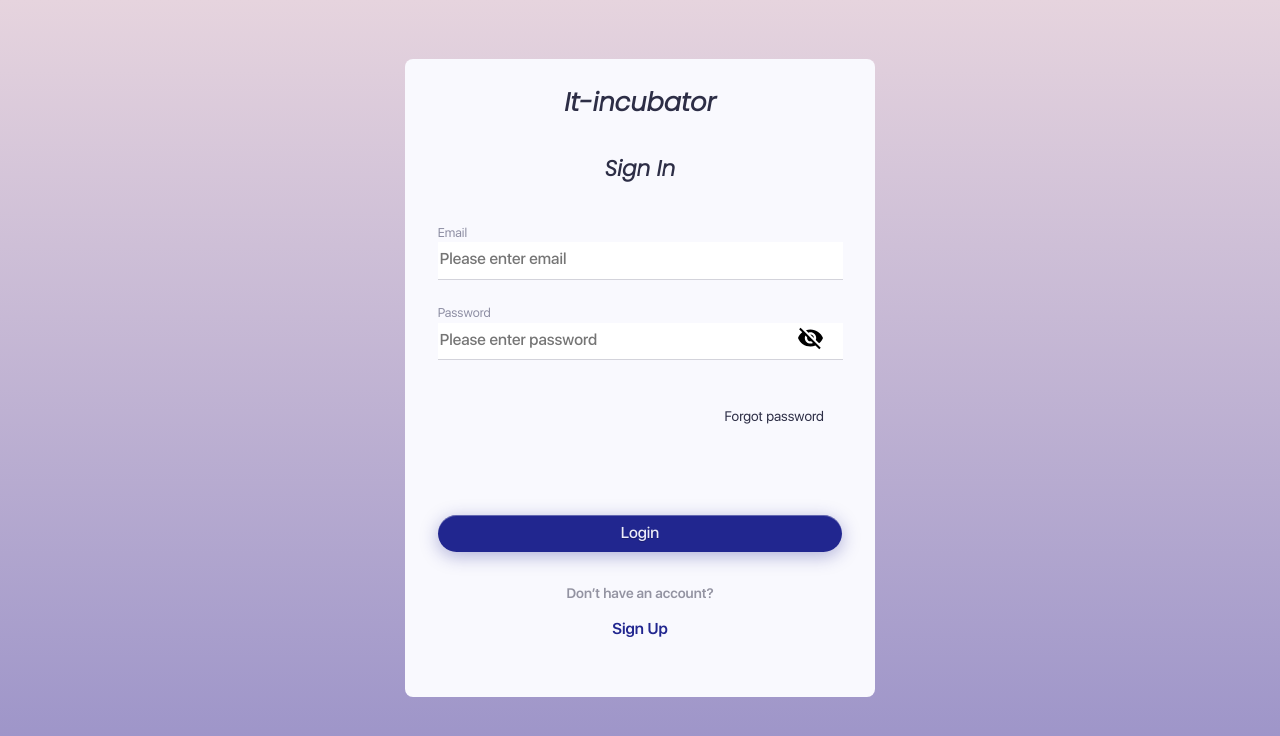
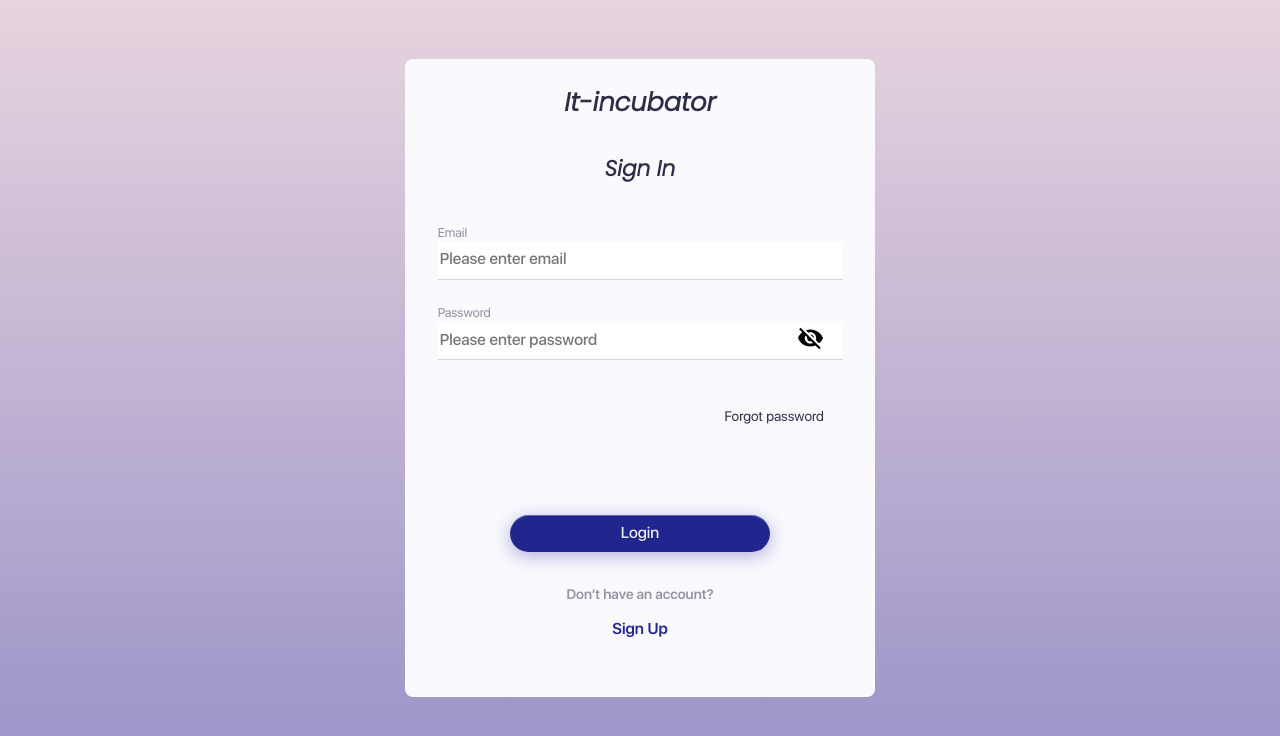
Before and after one commit to Matumba125/friday, a React (Create React App) app: page /#/login in a window 1280 px wide. Shown: the top 736 px of the page. Built offline with nearby package versions, Linux system fonts and the light colour scheme.

Commit message:
added component - buttonFormColor

```diff
--- /dev/null
+++ b/src/components/buttonFormColor/ButtonFormColor.module.css
@@ -0,0 +1,13 @@
+.submitButton {
+    display: inline-block;
+    background: #21268F;
+    box-shadow: 0px 4px 18px rgba(33, 38, 143, 0.35), inset 0px 1px 0px rgba(255, 255, 255, 0.3);
+    border: transparent;
+    border-radius: 2em;
+    color: #ECECF9;
+    text-shadow: 0px 1px 1px rgba(0, 0, 0, 0.25);
+    font-family: 'SFUIDisplayMedium', sans-serif;
+    font-size: 1rem;
+    line-height: 2.18;
+    width: 100%;
+}
--- /dev/null
+++ b/src/components/buttonFormColor/ButtonFormColor.tsx
@@ -0,0 +1,17 @@
+import React from "react";
+import s from './ButtonFormColor.module.css'
+
+type ButtonFormColorPropsType = {
+    text: string
+}
+
+
+const ButtonFormColor = (props: ButtonFormColorPropsType) => {
+
+    return (
+
+            <button className={s.submitButton} type="submit">{props.text}</button>
+    )
+}
+
+export default ButtonFormColor
--- a/src/components/loginization/Loginization.module.css
+++ b/src/components/loginization/Loginization.module.css
@@ -26,53 +26,10 @@
     text-align: start;
 }
 
-/* .input {
-    margin-bottom: 1.5em;
-    width: 88%;
-    border: transparent;
-    padding-bottom: 0.25em;
-    border-bottom: 1.6px solid rgba(36, 37, 74, .2);
-    padding-right: 3em;
+.buttonContainer{
+    max-width: 16.6em;
+    margin: 0 auto 2em;
 }
-
-/* !styles with invalid value  */
-/* .input.invalid:invalid {
-    border: 1px solid rgb(230, 20, 20);
-}
-
-.inputText {
-    font-size: 0.81rem;
-    line-height: 1.54;
-    color: #24254A;
-    opacity: 0.5;
-}
-
-.input[placeholder] {
-    font-family: 'SFUIDisplayMedium', sans-serif;
-    font-size: 1rem;
-    line-height: 2;
-    color: #2D2E46;
-}
-
-.inputBox {
-    position: relative;
-}
-
-.passwordControl {
-    border: none;
-    width: 1.5em;
-    height: 1.5em;
-    padding: 1em;
-    background: url('../../assets/images/eyeView.svg') no-repeat center/80%;
-    position: absolute;
-    top: 0;
-    right: 1em;
-} */
-
-/* !password control */
-/* .view {
-    background: url('../../assets/images/eyeNoView.svg') no-repeat center/80%;
-} */
 
 .linkWrap {
     padding-top: 0.88em;
@@ -90,24 +47,6 @@
     padding: 0 0.58em;
     margin-left: auto;
 
-}
-
-.buttonWrap {
-    margin-bottom: 1.94em;
-}
-
-.submitButton {
-    display: inline-block;
-    background: #21268F;
-    box-shadow: 0px 4px 18px rgba(33, 38, 143, 0.35), inset 0px 1px 0px rgba(255, 255, 255, 0.3);
-    border: transparent;
-    border-radius: 2em;
-    color: #ECECF9;
-    text-shadow: 0px 1px 1px rgba(0, 0, 0, 0.25);
-    font-family: 'SFUIDisplayMedium', sans-serif;
-    font-size: 1rem;
-    line-height: 2.18;
-    width: 100%;
 }
 
 .formText {
--- a/src/components/loginization/Loginization.tsx
+++ b/src/components/loginization/Loginization.tsx
@@ -4,6 +4,7 @@ import s from './Loginization.module.css';
 import GlobalTitle from '../globalTitle/GlobalTitle';
 import ListTitle from '../listTitle/ListTitle';
 import InputForm from '../inputForm/InputForm';
+import ButtonFormColor from '../buttonFormColor/ButtonFormColor';
 
 const Loginization = () => {
 
@@ -12,7 +13,6 @@ const Loginization = () => {
     const onViewPass = () => {
         setViewPass(state => !state)
     }
-
     // !password control
 
     return (
@@ -41,40 +41,16 @@ const Loginization = () => {
                         onViewPass={onViewPass}
                     />
 
-                    {/* <label className={s.formItem}>
-                        <p className={s.inputText}> Email</p>
-                        <div className={s.inputBox}>
-                            <input className={s.input}
-                                type="email"
-                                placeholder="Please enter email"
-                                pattern=""
-                                title="Please enter email"
-                                required />
-                        </div>
-
-                    </label> */}
-
-                    {/* <label className={s.formItem}>
-                        <p className={s.inputText}> Password</p>
-                        <div className={s.inputBox}>
-                            <input className={s.input}
-                                type={viewPass ? "text" : "password"}
-                                placeholder="Please enter password"
-                                pattern="(?=^.{8,}$)((?=.*\d)|(?=.*\W+))(?![.\n])(?=.*[A-Z])(?=.*[a-z]).*"
-                                title="Password must contain at least 8 characters, one number, one uppercase letter and one lowercase"
-                                required />
-
-                            <button className={viewPassStyle} onClick={onViewPass} />
-                        </div>
-                    </label> */}
 
                     <div className={s.linkWrap}>
                         <Link className={s.passForgot} to={'/password-recovery'}>Forgot password</Link>
                     </div>
 
-                    <div className={s.buttonWrap}>
-                        <button className={s.submitButton} type="submit">Login</button>
+                    <div className={s.buttonContainer}>
+                        <ButtonFormColor
+                            text='Login' />
                     </div>
+
 
                     <p className={s.formText}>Don’t have an account?</p>
 
```
